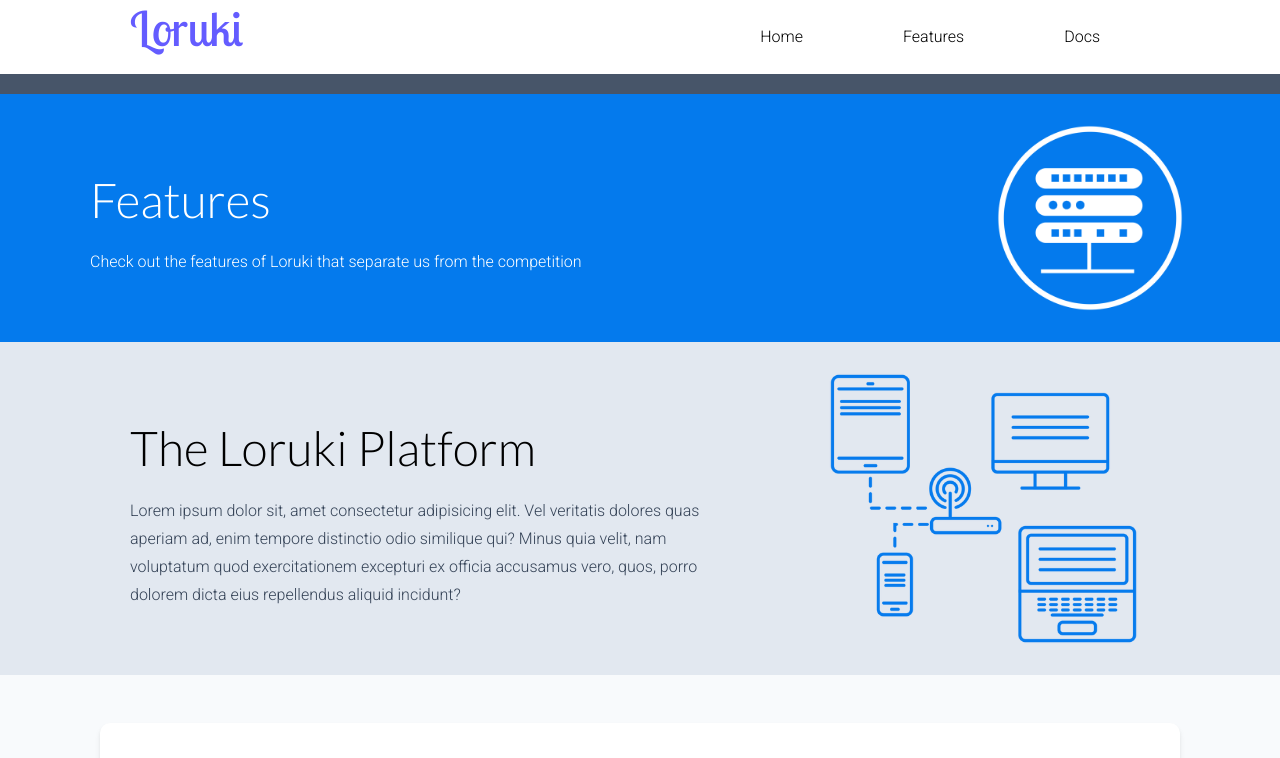
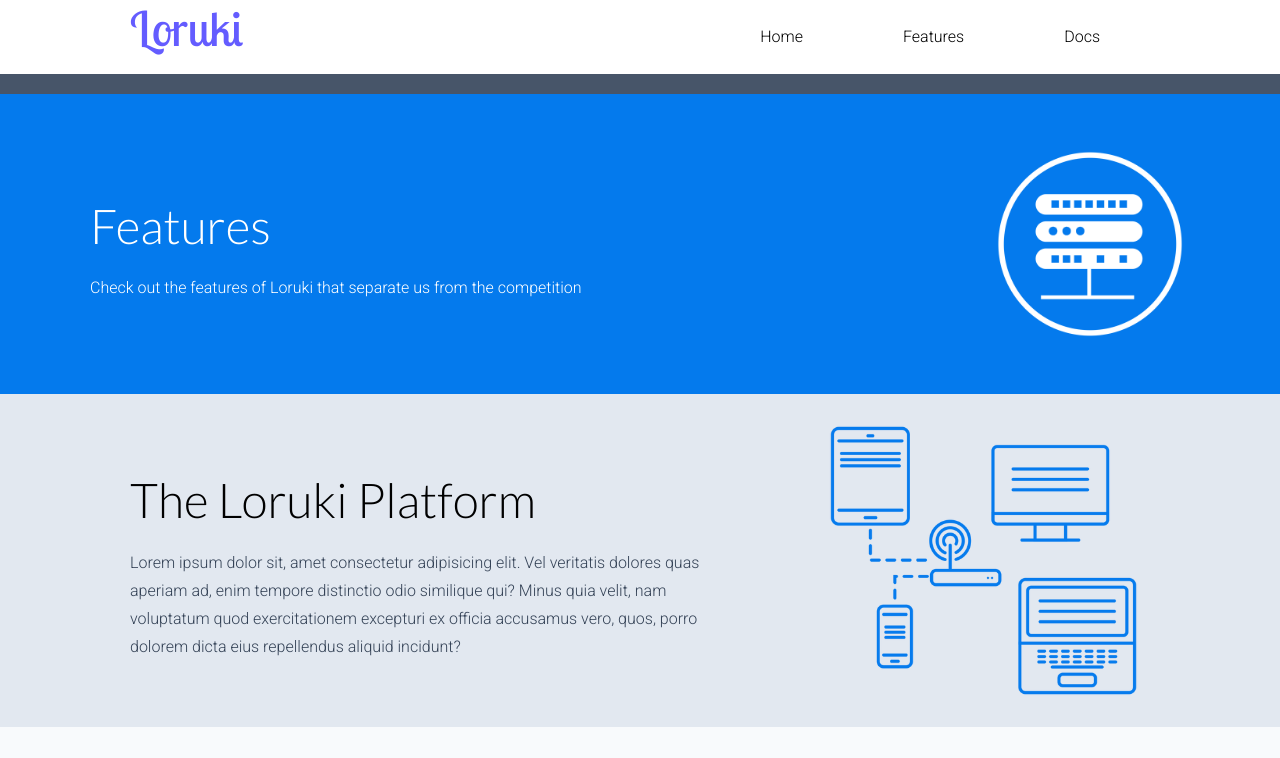
Before and after one commit to gitongaisaac/Loruki, a plain HTML site: page features.html in a window 1280 px wide. Shown: the top 758 px of the page. Drawn offline with Linux system fonts and the light colour scheme; a web font is replaced by a local one.

Commit message:
Made some changes

```diff
--- a/CSS/style.css
+++ b/CSS/style.css
@@ -183,6 +183,7 @@ Features Page
 
 /* Analytic */
 .analytic {
+  height: 300px;
   padding: 0 20px;
 }
 
```
